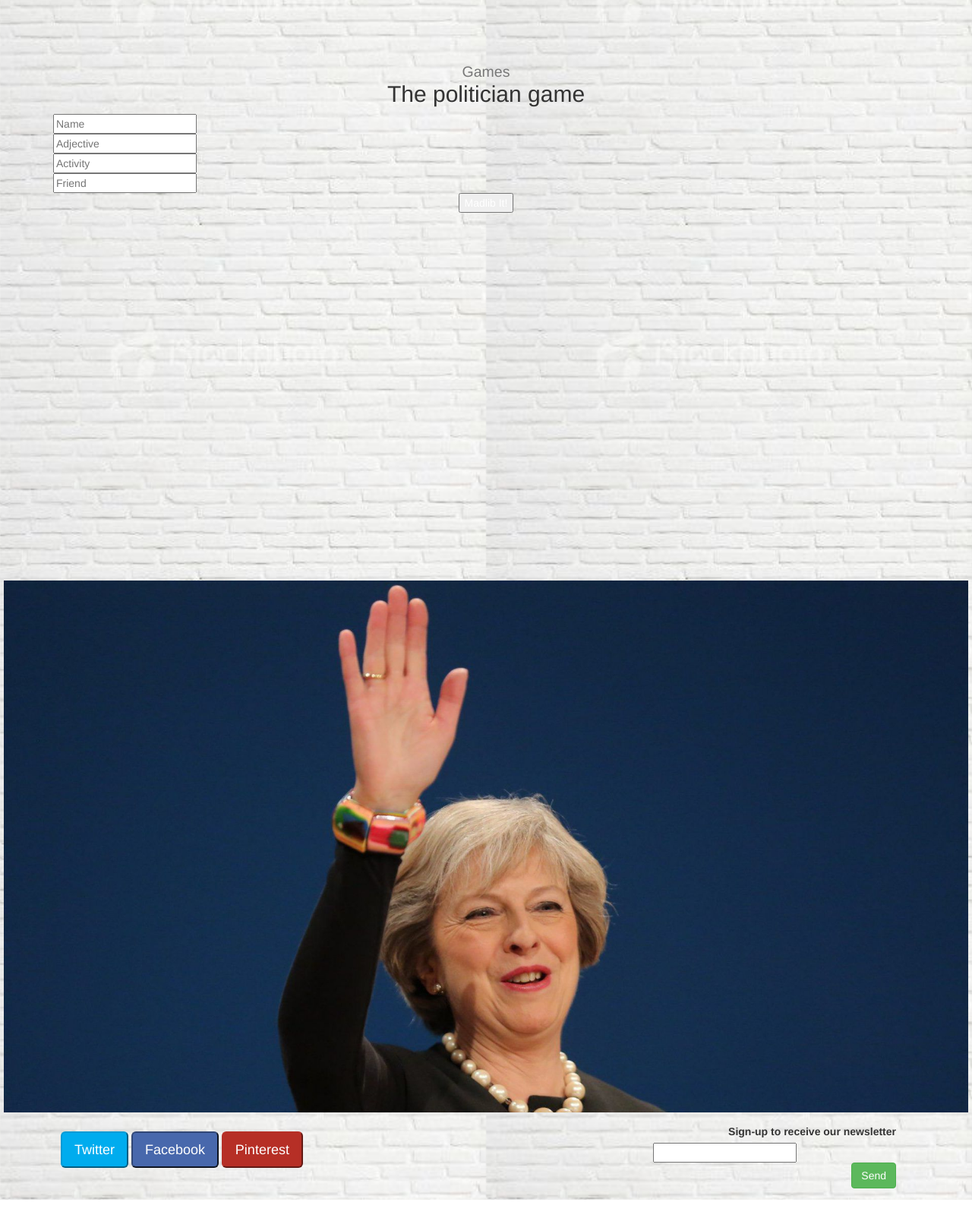
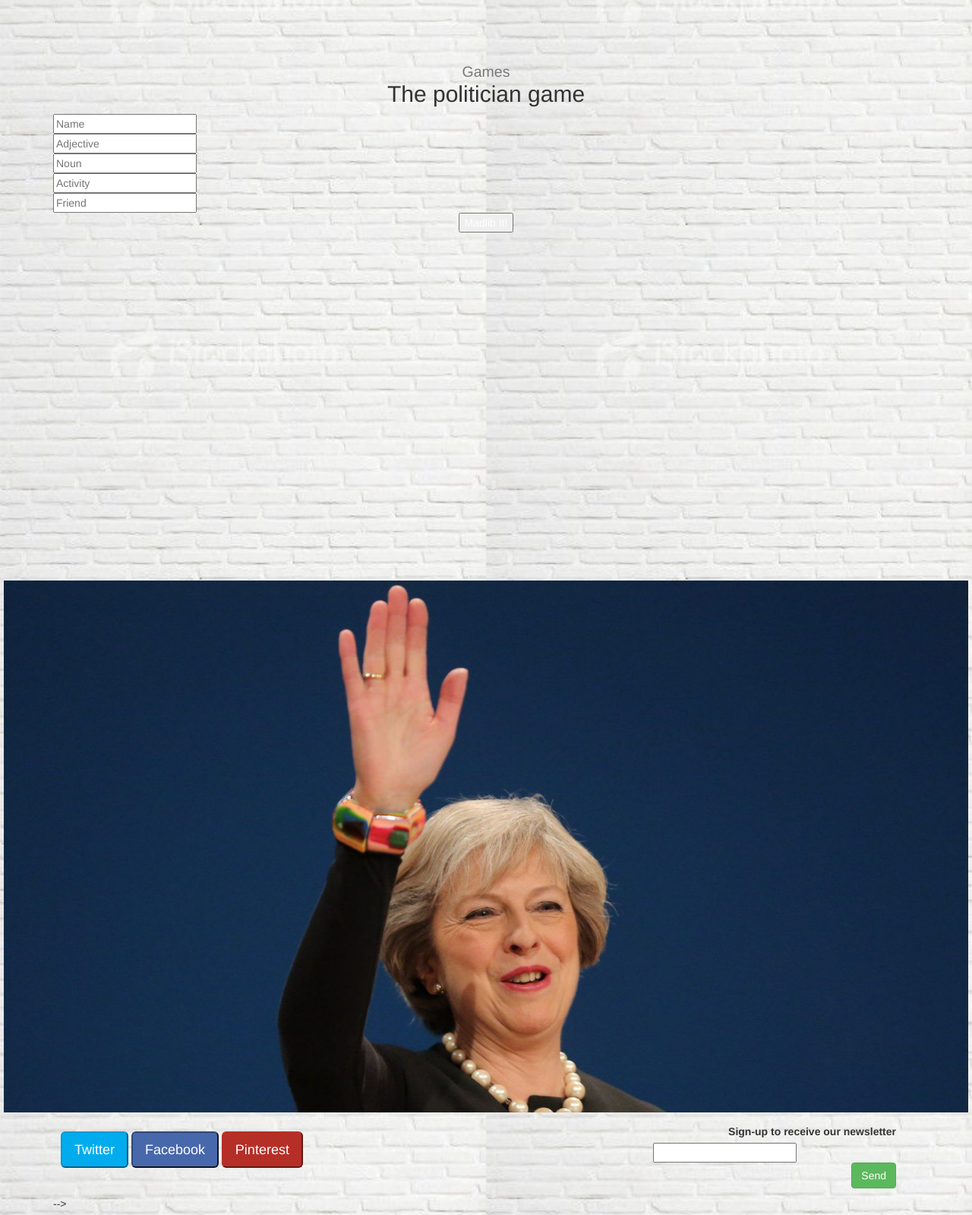
Before and after one commit to ChloMa/Code_first-CNM, a plain HTML site: page index.html in a window 1280 px wide. Shown: the part 2156-3755 px from the top of the page at 76% size. Drawn offline with nearby package versions, Linux system fonts and the light colour scheme.

Commit message:
madlib corrections

```diff
--- a/index.html
+++ b/index.html
@@ -136,6 +136,7 @@
   <div class="input-container">
     <input type="text" id="name" placeholder="Name" />
     <input type="text" id="adjective" placeholder="Adjective" />
+    <input type="text" id="noun" placeholder="Noun" />
     <input type="text" id="activity" placeholder="Activity" />
     <input type="text" id="friend" placeholder="Friend" />
     <button id="madlib-toggle">Madlib It!</button>
@@ -211,9 +212,9 @@ $(function(){
     </div>
 
 <!-- jQuery (necessary for Bootstrap's JavaScript plugins) -->
-<!-- <script src="https://ajax.googleapis.com/ajax/libs/jquery/1.12.4/jquery.min.js"></script> -->
+<script src="https://ajax.googleapis.com/ajax/libs/jquery/1.12.4/jquery.min.js"></script>
 <!-- Include all compiled plugins (below), or include individual files as needed -->
-<!-- <script src="js/bootstrap.min.js"></script> -->
+<script src="js/bootstrap.min.js"></script> -->
 
   </body>
 </html>
```
